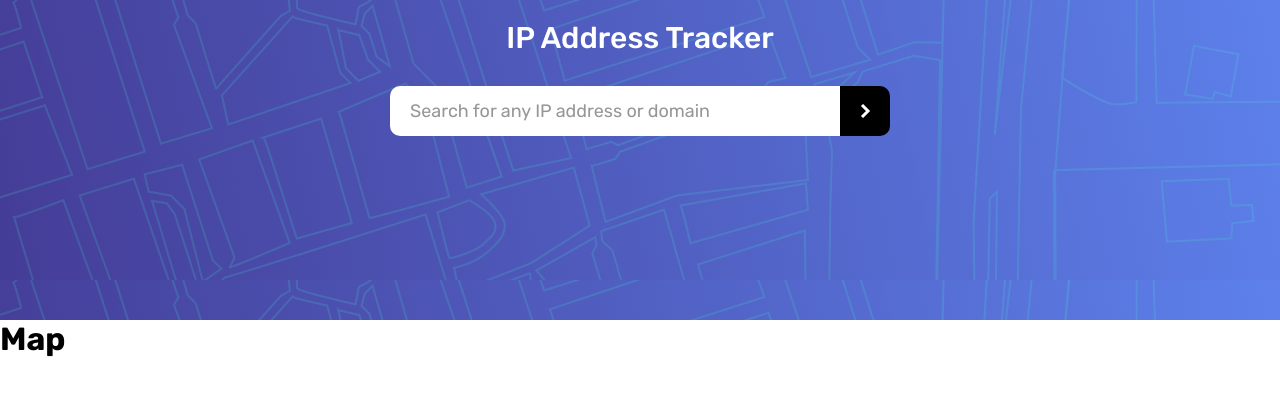
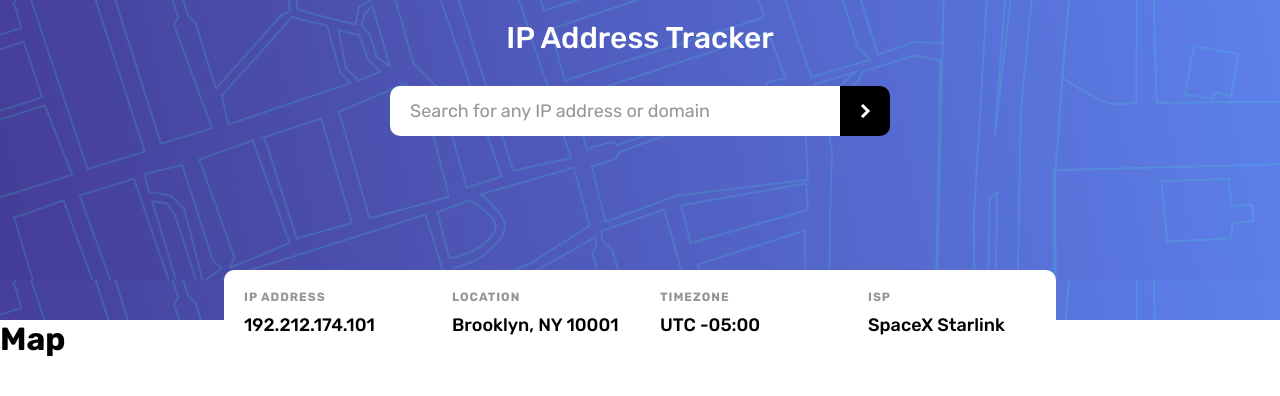
Before and after one commit to nicoleyry/ip-tracker, a React (Create React App) app: page / in a window 1280 px wide. Shown: the top 396 px of the page. Built offline with nearby package versions, Linux system fonts and the light colour scheme.

Commit message:
send api data to info display

```diff
--- a/src/App.js
+++ b/src/App.js
@@ -1,26 +1,26 @@
-import { useState, useEffect, useRef } from 'react';
+import { useState, useEffect } from 'react';
 import './App.scss';
 import TopSearch from './components/TopSearch';
 import Map from './components/Map';
+import InfoDisplay from './components/InfoDisplay';
 import axios from 'axios';
 
 function App() {
 	const [searchValue, setSearchValue] = useState('Search for any IP address or domain');
 	const [checkValue, setCheckValue] = useState(false);
-	let dataRef = useRef(null);
+	const [data, setData] = useState(null);
 
 	useEffect(() => {
-		if (checkValue) {
+		if (checkValue && searchValue !== '') {
 			axios
 				.get(
 					`https://geo.ipify.org/api/v2/country?apiKey=at_x9axcfyvYV2uOZWT76E1oZnUIsdYY&ipAddress=${searchValue}`
 				)
 				.then((response) => {
-					dataRef.current = response.data;
+					setData(response.data);
 				});
 
 			setCheckValue(false);
-			console.log('dataRef', dataRef.current);
 		} else {
 			return;
 		}
@@ -32,6 +32,9 @@ function App() {
 				<TopSearch searchValue={searchValue} setSearchValue={setSearchValue} setCheckValue={setCheckValue} />
 				<Map />
 			</div>
+			<div className="display-container">
+				<InfoDisplay data={data} />
+			</div>
 		</div>
 	);
 }
--- a/src/App.scss
+++ b/src/App.scss
@@ -19,12 +19,12 @@
 		position: relative;
 		z-index: 1;
 	}
-	// & .display-container {
-	// 	width: 65%;
-	// 	position: fixed;
-	// 	z-index: 2;
-	// 	transform: translate(-50%, -50%);
-	// 	top: 40%;
-	// 	left: 50%;
-	// }
+	& .display-container {
+		width: 65%;
+		position: fixed;
+		z-index: 2;
+		transform: translate(-50%, -50%);
+		top: 40%;
+		left: 50%;
+	}
 }
--- /dev/null
+++ b/src/components/InfoDisplay.js
@@ -0,0 +1,29 @@
+import { useEffect } from 'react';
+import '../styles/infodisplay.scss';
+
+export default function InfoDisplay({data}) {
+
+	useEffect(() => {
+		if(data !== null) {
+			console.log(data);
+		}
+	}, [data]);
+
+	const InfoBlock = ({ title, content }) => {
+		return (
+			<div className='info-block'>
+				<p className='title'>{title}</p>
+				<p className='content'>{content}</p>
+			</div>
+		);
+	};
+
+	return (
+		<div className="info-display">
+			<InfoBlock title={'IP Address'} content={'192.212.174.101'} />
+			<InfoBlock title={'Location'} content={'Brooklyn, NY 10001'} />
+			<InfoBlock title={'Timezone'} content={'UTC -05:00'} />
+			<InfoBlock title={'ISP'} content={'SpaceX Starlink'} />
+		</div>
+	);
+};
--- a/src/components/TopSearch.js
+++ b/src/components/TopSearch.js
@@ -11,6 +11,7 @@ export default function TopSearch({searchValue, setSearchValue, setCheckValue})
 	};
 
 	const handleChange = (e) => {
+		console.log(e.target.value);
 		if (!isValidInput(e.target.value)) {
 			setError(true);
 		} else {
@@ -21,7 +22,7 @@ export default function TopSearch({searchValue, setSearchValue, setCheckValue})
 
 	const searchHandler = (e) => {
 		e.preventDefault();
-		setCheckValue(true);
+		(e.target[0].value === '') ? setCheckValue(false) : setCheckValue(true);
 	};
 
 	return (
--- /dev/null
+++ b/src/styles/infodisplay.scss
@@ -0,0 +1,28 @@
+@use './variables' as var;
+
+.info-display {
+	background-color: var.$color-white;
+	height: 100px;
+	border-radius: 10px;
+	display: grid;
+	grid-template-columns: repeat(4, 25%);
+	grid-template-rows: auto;
+	gap: 10px;
+	padding: 20px;
+
+	& .info-block {
+		& .title {
+			text-transform: uppercase;
+			color: var.$color-gray;
+			font-size: 12px;
+			font-weight: 700;
+			letter-spacing: 1px;
+			margin-bottom: 10px;
+		}
+		& .content {
+			color: var.$color-black;
+			font-weight: 500;
+			font-size: 18px;
+		}
+	}
+}
--- a/src/styles/topsearch.scss
+++ b/src/styles/topsearch.scss
@@ -37,6 +37,7 @@
 		}
 
 		& .search-btn {
+			cursor: pointer;
 			background: var.$color-black url('../assets/images/icon-arrow.svg');
 			background-repeat: no-repeat;
 			background-position: center;
```
